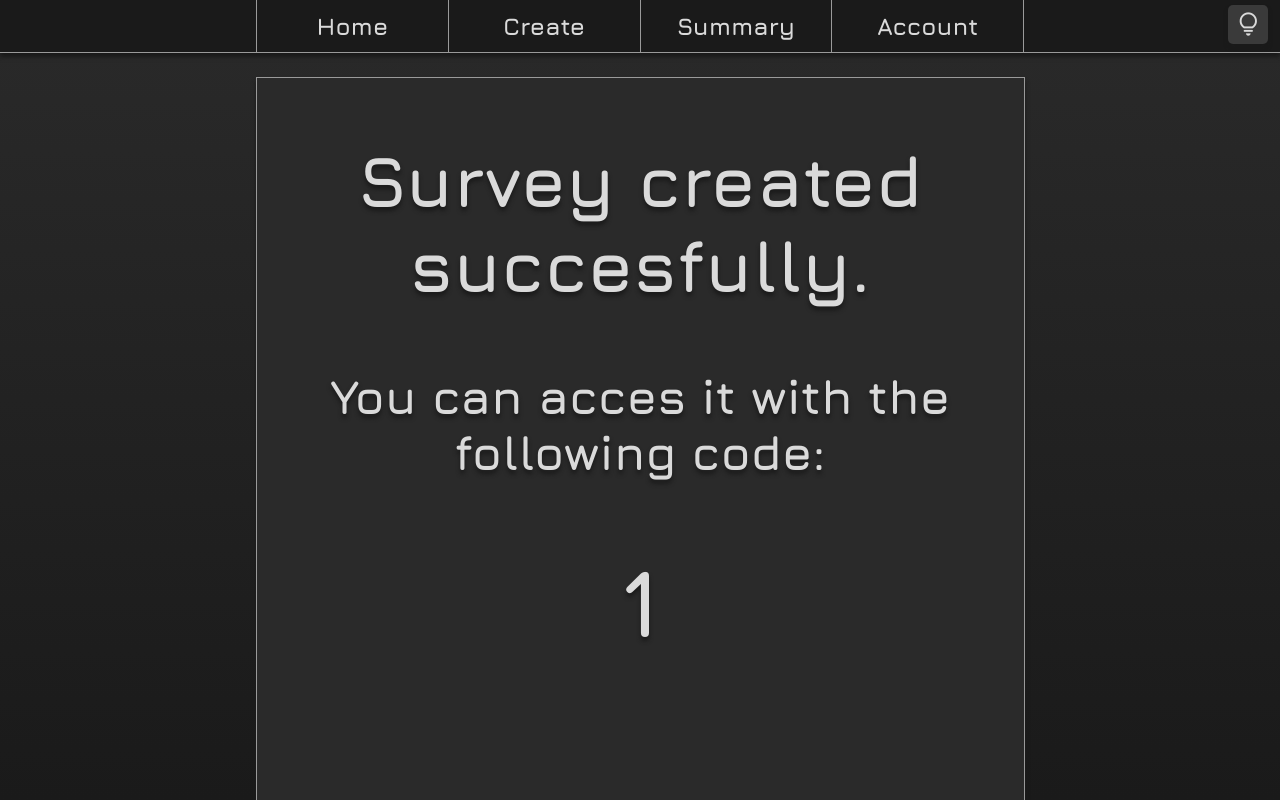
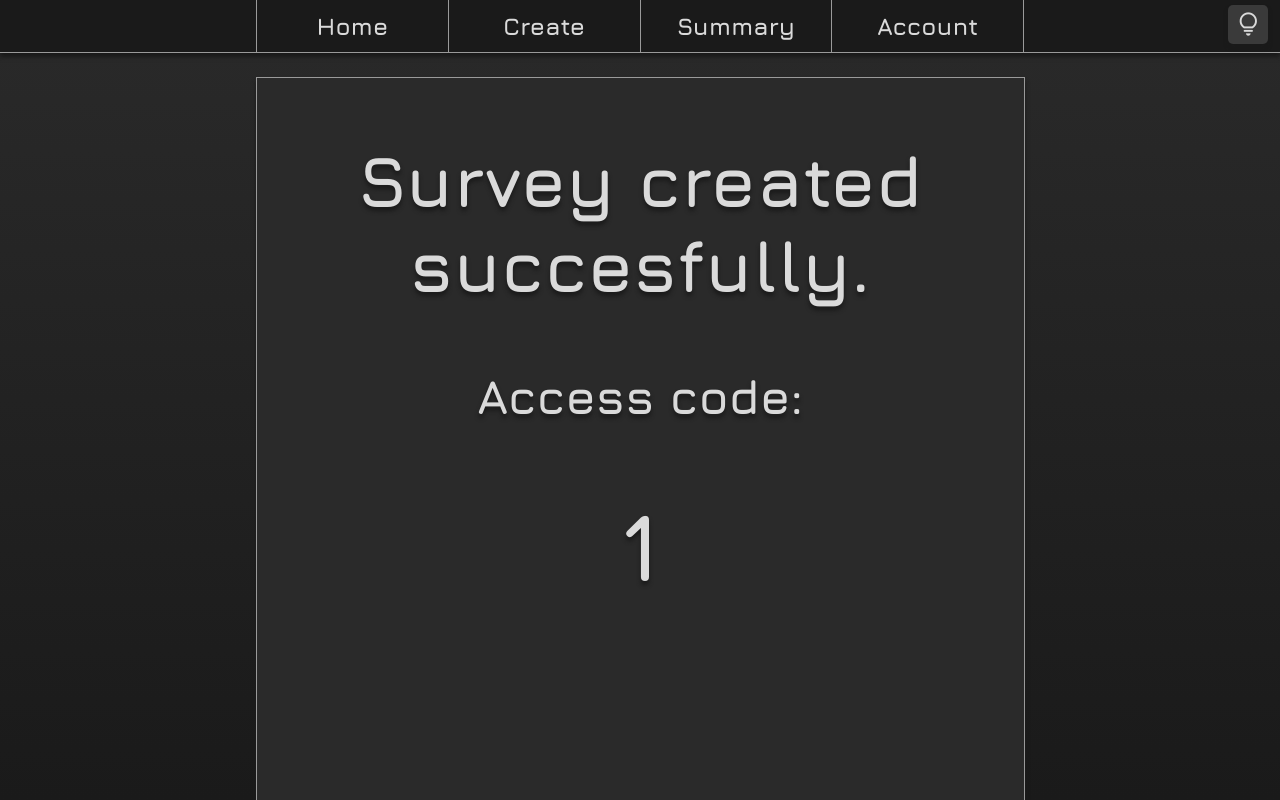
Before and after one commit to sjerzykiewicz/NoName-Surveys, a SvelteKit app in the folder frontend/: page /codeview/1 in a window 1280 px wide. Built offline with nearby package versions, Linux system fonts and the light colour scheme.

Commit message:
NONAME-60 changed text

```diff
--- a/frontend/src/routes/codeview/[code]/+page.svelte
+++ b/frontend/src/routes/codeview/[code]/+page.svelte
@@ -6,7 +6,7 @@
 
 <div class="content">
 	<h2>Survey created succesfully.</h2>
-	<p>You can acces it with the following code:</p>
+	<p>Access code:</p>
 	<h1>{data.code}</h1>
 </div>
 
```
